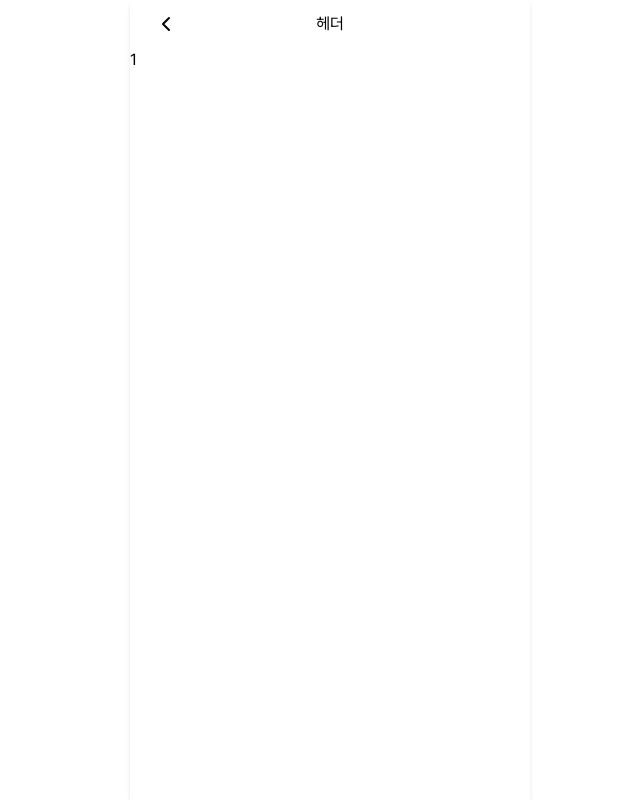
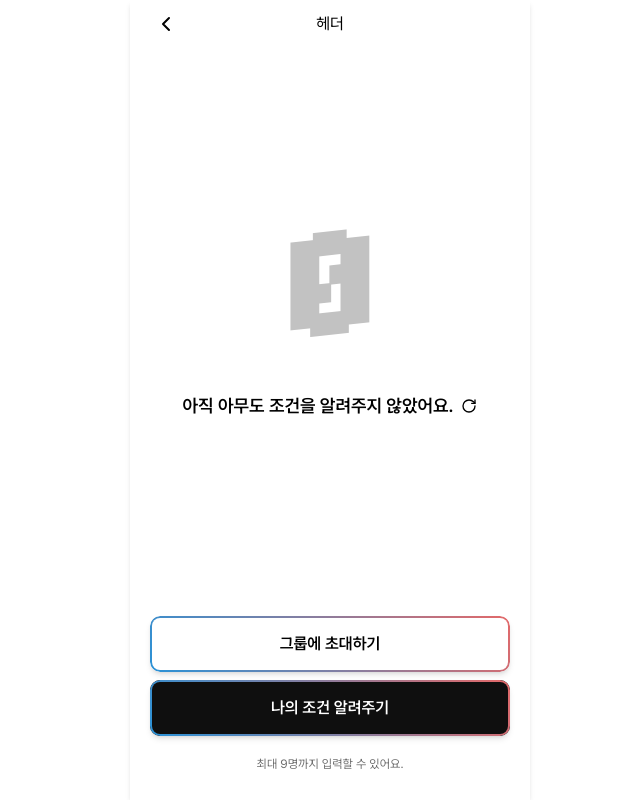
Before and after one commit to waguwagu-company/weat-frontend, a Next.js app: page /1 in a window 1280 px wide. Shown: the whole page, without its empty margins (310-950 px from the left). Built offline with nearby package versions, Linux system fonts and the light colour scheme.

Commit message:
feat: 그룹 홈 페이지 UI 구현

```diff
--- a/src/app/(with-header)/[uuid]/page.tsx
+++ b/src/app/(with-header)/[uuid]/page.tsx
@@ -1,9 +1,60 @@
 'use client';
 
-import { useParams } from 'next/navigation';
+import { useRouter, useParams } from 'next/navigation';
+import { useState } from 'react';
+import { Button } from '@/components/ui/button';
+import { RotateCw } from 'lucide-react';
+
+const HEADCOUNT_MIN = 0;
+const HEADCOUNT_MAX = 9;
 
 export default function MeetingPage() {
+  const router = useRouter();
   const params = useParams<{ uuid: string }>();
+  const [headcount, setHeadcount] = useState<number>(HEADCOUNT_MIN);
 
-  return <section>{params.uuid}</section>;
+  const getHeadcountText = (count: number) => {
+    if (count === HEADCOUNT_MIN) return '아직 아무도 조건을 알려주지 않았어요.';
+    if (count === HEADCOUNT_MAX) return '모두 입력했어요.';
+    return `${headcount}명의 친구가 입력했어요.`;
+  };
+
+  const refreshHeadcount = () => {
+    if (headcount === HEADCOUNT_MAX) return;
+
+    setHeadcount((prev) => prev + 1);
+  };
+
+  const enterPreference = () => {
+    router.push(`/${params.uuid}/location`);
+  };
+
+  return (
+    <section className="h-full flex flex-col justify-end gap-[22vh]">
+      <article>
+        <h3
+          className={`font-cafe24-pro-up text-[128px] text-center ${headcount > 0 ? 'text-gradient' : 'text-muted-medium'}`}
+        >
+          {headcount}
+        </h3>
+        <div className="w-full flex justify-center items-center gap-2">
+          <p className="text-lg font-semibold">{getHeadcountText(headcount)}</p>
+          <button type="button" className="cursor-pointer" onClick={refreshHeadcount}>
+            <RotateCw size={16} />
+          </button>
+        </div>
+      </article>
+      <div>
+        <div className="flex flex-col gap-2 p-[20px]">
+          <Button variant="secondary" className="h-fit p-[16px]">
+            그룹에 초대하기
+          </Button>
+          <Button variant="primary" className="h-fit p-[16px]" onClick={enterPreference}>
+            나의 조건 알려주기
+          </Button>
+        </div>
+        <p className="text-xs text-muted-dark text-center pb-7">최대 9명까지 입력할 수 있어요.</p>
+      </div>
+    </section>
+  );
 }
```
